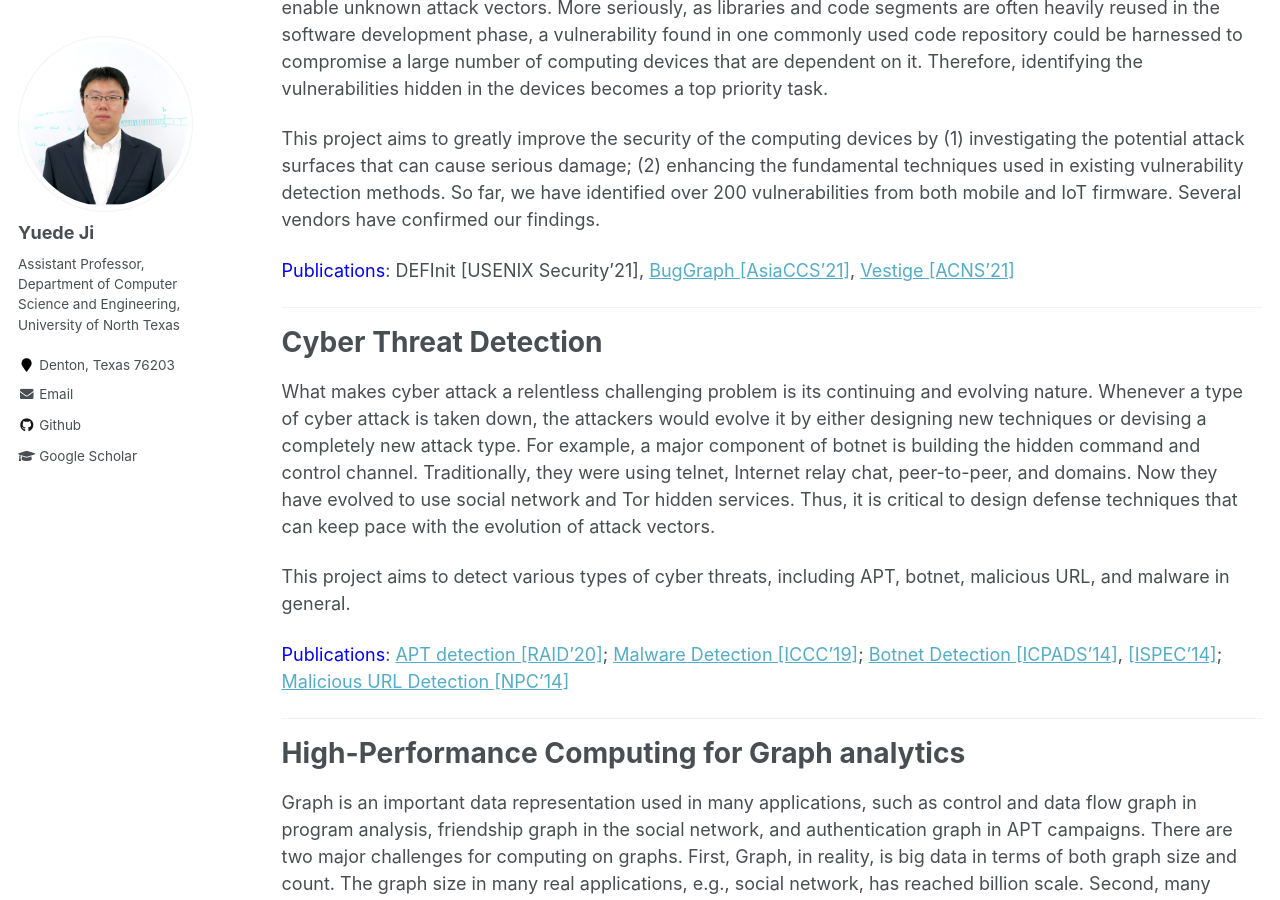
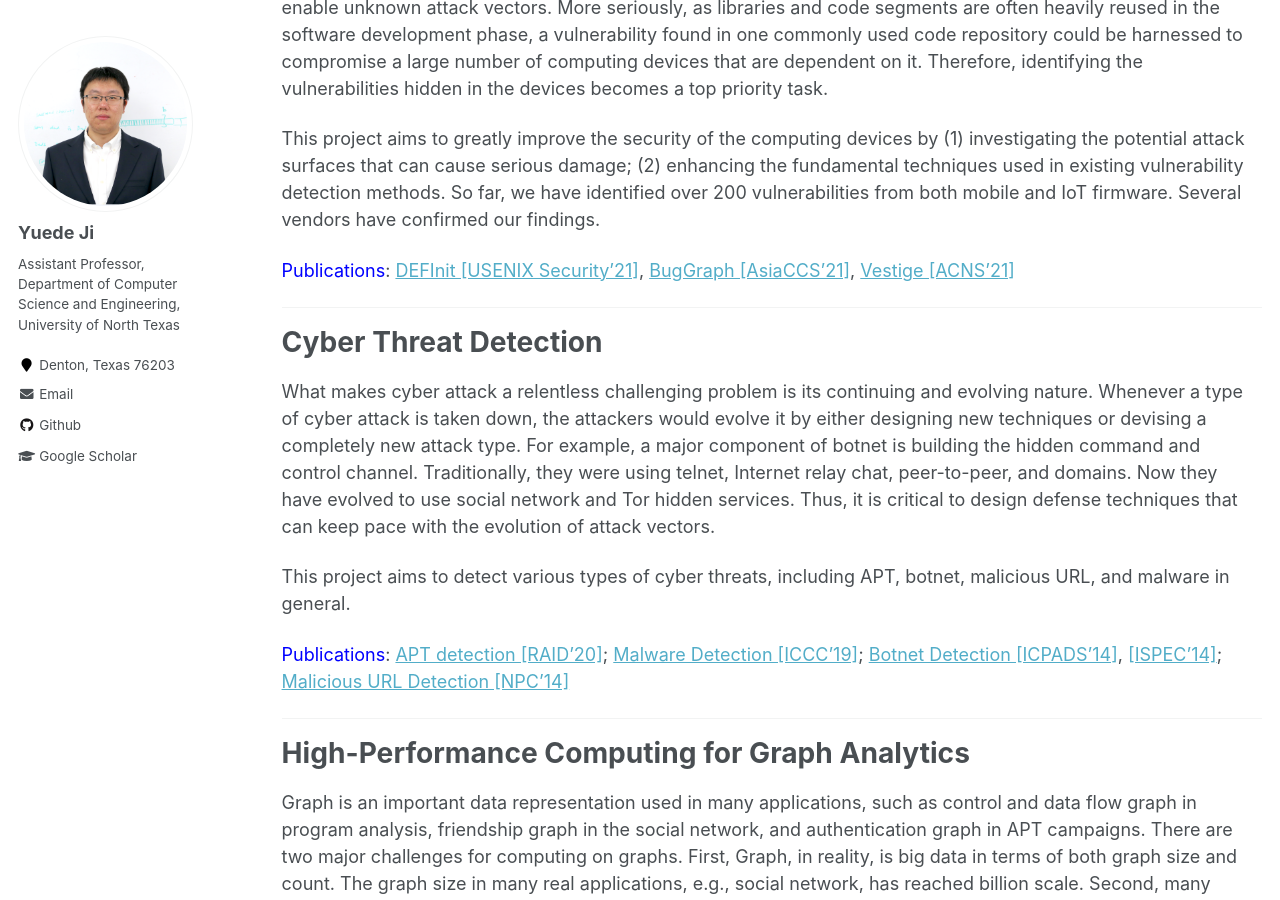
Before and after one commit to yuede/yuede.github.io, a Jekyll site: the page built from _pages/projects.md, in a window 1280 px wide and 900 px high, scrolled down 295 px. Built offline with Jekyll 4.4.1, drawn with Linux system fonts in a browser that asks for light colours.

Commit message:
update projects

```diff
--- a/_pages/projects.md
+++ b/_pages/projects.md
@@ -15,7 +15,7 @@ This project aims to greatly improve the security of the computing devices by
 (2) enhancing the fundamental techniques used in existing vulnerability detection methods.
 So far, we have identified over 200 vulnerabilities from both mobile and IoT firmware. Several vendors have confirmed our findings.
 
-<span style="color:blue">Publications</span>: DEFInit [USENIX Security'21], [BugGraph [AsiaCCS'21]](../files/21_AsiaCCS_BugGraph.pdf), [Vestige [ACNS'21]](../files/21_ACNS_Vestige.pdf)
+<span style="color:blue">Publications</span>: [DEFInit [USENIX Security'21]](https://www.usenix.org/conference/usenixsecurity21/presentation/ji), [BugGraph [AsiaCCS'21]](../files/21_AsiaCCS_BugGraph.pdf), [Vestige [ACNS'21]](../files/21_ACNS_Vestige.pdf)
 
 ---------------------------------
 
@@ -29,7 +29,7 @@ This project aims to detect various types of cyber threats, including APT, botne
 
 ---------------------------------
 
-High-Performance Computing for Graph analytics
+High-Performance Computing for Graph Analytics
 ==============================================
 
 Graph is an important data representation used in many applications, such as control and data flow graph in program analysis, friendship graph in the social network, and authentication graph in APT campaigns. There are two major challenges for computing on graphs. First, Graph, in reality, is big data in terms of both graph size and count. The graph size in many real applications, e.g., social network, has reached billion scale. Second, many interesting graph algorithms have high time complexity, e.g., subgraph isomorphism is NP-complete. As real applications usually require real-time computation, it is critical to improve the scalability of graph analytics.
```
Also changed, not shown: _pages/service.md (+1 -0 lines).
